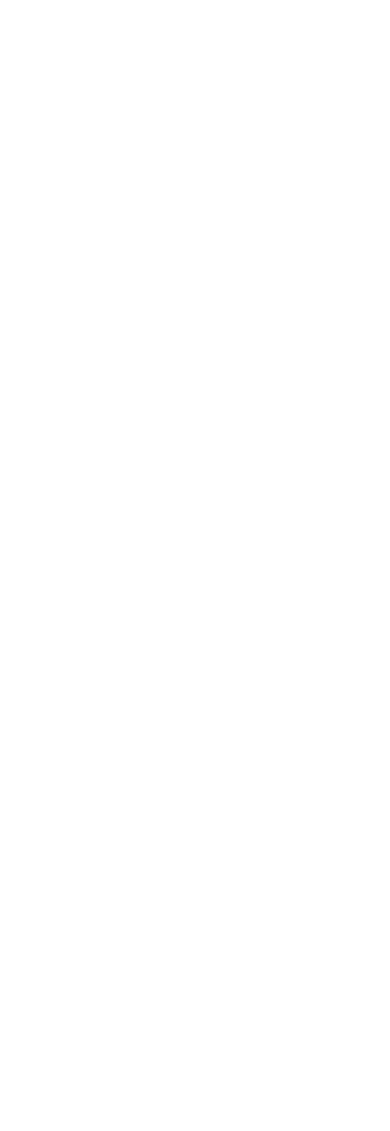
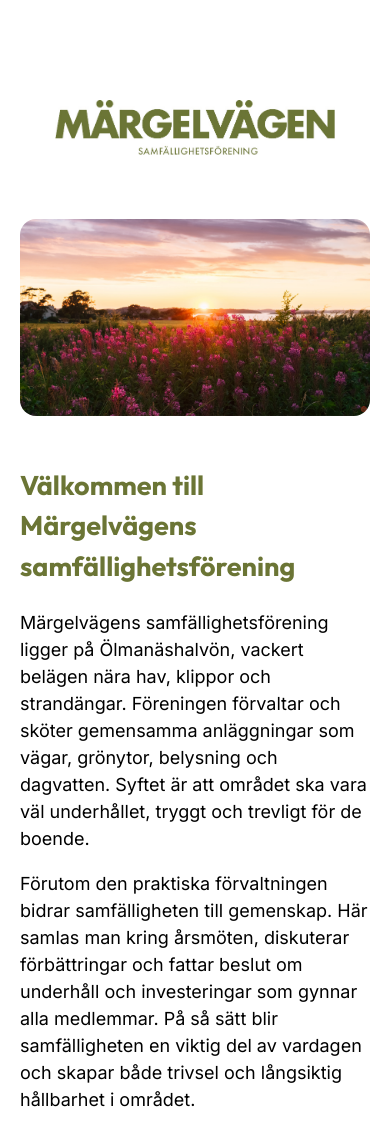
Before and after one commit to HelloAndy/Margelvagen, a plain HTML site: page index.html in a window 390 px wide. Before the commit the page ends 844 px from the top, so only its background shows below. Drawn offline with Linux system fonts and the light colour scheme.

Commit message:
Adding initial content to test the website online

```diff
--- a/index.html
+++ b/index.html
@@ -4,8 +4,28 @@
     <meta charset="UTF-8">
     <meta name="viewport" content="width=device-width, initial-scale=1.0">
     <title>Margelvagen</title>
+    <link rel="preconnect" href="https://fonts.googleapis.com">
+    <link rel="preconnect" href="https://fonts.gstatic.com" crossorigin>
+    <link href="https://fonts.googleapis.com/css2?family=Inter:wght@400;500;700&family=Outfit:wght@500;600;700&display=swap" rel="stylesheet">
+    <link rel="stylesheet" href="style.css">
 </head>
 <body>
+    <div class="container">
+        <div class="grid">
+            <div style="grid-column: span 12;">
+                <h1>
+                    <span class="visually-hidden">Märgelvägens samfällighetsförening</span>
+                    <img src="img/header.jpg" alt="">
+                </h1>
+                <img class="environmentimage" src="img/environment.jpg" alt="">
+            </div>
 
+            <div style="grid-column: span 6;">
+                <h2>Välkommen till Märgelvägens samfällighetsförening</h2>
+                <p>Märgelvägens samfällighetsförening ligger på Ölmanäshalvön, vackert belägen nära hav, klippor och strandängar. Föreningen förvaltar och sköter gemensamma anläggningar som vägar, grönytor, belysning och dagvatten. Syftet är att området ska vara väl underhållet, tryggt och trevligt för de boende.</p>
+                <p>Förutom den praktiska förvaltningen bidrar samfälligheten till gemenskap. Här samlas man kring årsmöten, diskuterar förbättringar och fattar beslut om underhåll och investeringar som gynnar alla medlemmar. På så sätt blir samfälligheten en viktig del av vardagen och skapar både trivsel och långsiktig hållbarhet i området.</p>
+            </div>
+        </div>
+    </div>
 </body>
 </html>
--- /dev/null
+++ b/style.css
@@ -0,0 +1,81 @@
+html {
+    font-size: 100%;
+}
+
+:root {
+    --header-color: #6b7535;
+}
+
+body {
+    font-family: 'Inter', Arial, sans-serif;
+    font-size: 1.125rem;
+    line-height: 1.5;
+    margin: 0;
+    padding: 0;
+    background: #fff;
+}
+
+h1,
+h2,
+h3,
+h4,
+h5,
+h6 {
+    font-family: 'Outfit', 'Inter', Arial, sans-serif;
+    color: var(--header-color);
+}
+
+.container {
+    max-width: 1820px;
+    margin-left: auto;
+    margin-right: auto;
+    padding-left: 20px;
+    padding-right: 20px;
+    box-sizing: border-box;
+}
+
+.grid {
+    display: grid;
+    grid-template-columns: repeat(12, 1fr);
+    gap: 20px;
+}
+
+.environmentimage {
+    width: 100%;
+    height: auto;
+    border-radius: 16px;
+}
+
+h1 {
+    margin: 100px 0 50px;
+    text-align: center;
+}
+
+h1 img {
+    max-width: 100%;
+    height: auto;
+    padding: 0 10%;
+    box-sizing: border-box;
+}
+
+.visually-hidden {
+    position: absolute;
+    width: 1px;
+    height: 1px;
+    padding: 0;
+    margin: -1px;
+    overflow: hidden;
+    clip: rect(0, 0, 0, 0);
+    border: 0;
+    white-space: nowrap;
+}
+
+@media (max-width: 600px) {
+    .grid {
+        grid-template-columns: 1fr;
+    }
+
+    .grid > * {
+        grid-column: 1 / -1 !important;
+    }
+}
```
Also changed, not shown: img/environment.jpg (added), img/header.jpg (added).
